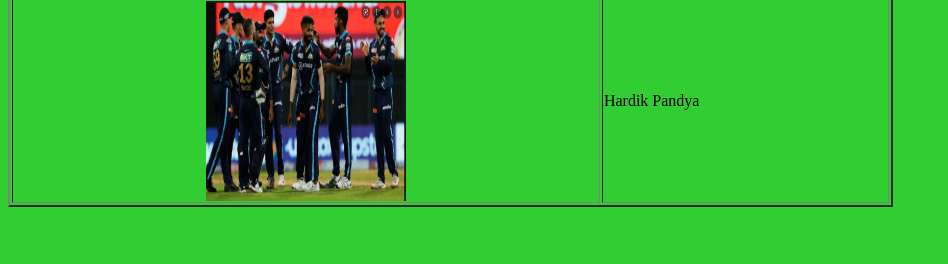
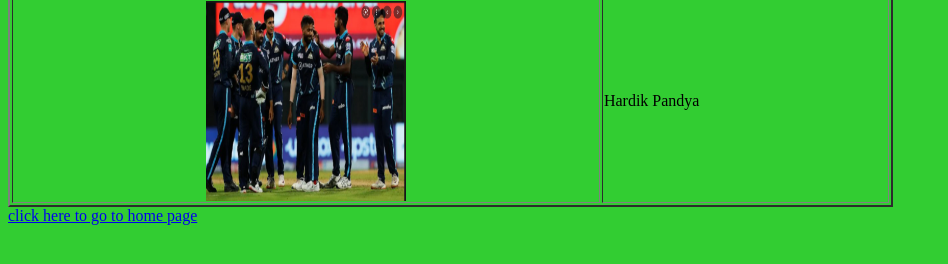
Before and after one commit to Yohaan10/cricket, a plain HTML site: page ipl.html in a window 1280 px wide. Shown: the part 360-624 px from the top of the page, without its empty margins (0-948 px from the left). Drawn offline with Linux system fonts and the light colour scheme.

Commit message:
Update ipl.html

```diff
--- a/ipl.html
+++ b/ipl.html
@@ -24,5 +24,6 @@ h1 {color:blue ; font size:150px; font-family:Comic Sans MS;}
 </tr>
 
 </table>
+<a href="index.html"> click here to go to home page </a>
 </body>
 </html>
```
